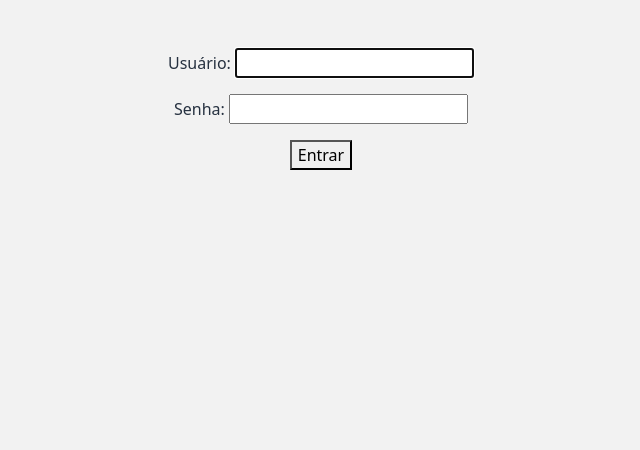
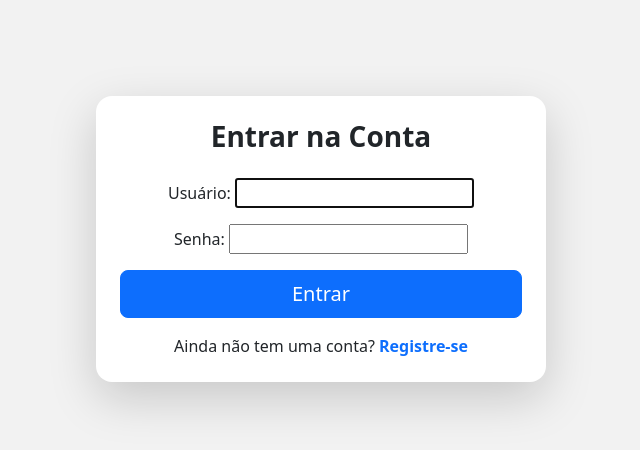
Before and after one commit to lorenaneiva/room-scheduling-manager, a Django app: page /users/login/ in a window 1280 px wide. Shown: the part 56-506 px from the top of the page, without its empty margins (319-959 px from the left). Run offline with Django 5.2, Linux system fonts and the light colour scheme.

Commit message:
style: estilização completa da pagina de login

```diff
--- a/users/templates/users/login.html
+++ b/users/templates/users/login.html
@@ -1,14 +1,43 @@
 {% extends "agendador/base.html" %}
+{% load static %}
 
-{% block header %} {% endblock header %}
+{% block extra_css %}
+<link rel="stylesheet" href="{% static 'agendador/css/index.css' %}">
+{% endblock extra_css %}
+
+{% block header %}{% endblock header %}
+
 {% block content %}
-    {% if form.errors %}
-        <p>Seu login e senha estão incorretos, tente novamente.</p>
-    {% endif %}
-    <form action="{% url 'login' %}" method="post">
+<div class="container my-5">
+  <div class="card shadow-lg border-0 rounded-4 mx-auto" style="max-width: 450px;">
+    <div class="card-body p-4">
+      <h3 class="text-center mb-4 text-dark fw-semibold">Entrar na Conta</h3>
+
+      {% if form.errors %}
+        <div class="alert alert-danger text-center" role="alert">
+          Seu login ou senha estão incorretos. Tente novamente.
+        </div>
+      {% endif %}
+
+      <form action="{% url 'login' %}" method="post" class="needs-validation" novalidate>
         {% csrf_token %}
-        {{ form.as_p }}
-        <button type="submit">Entrar</button>
+        <div class="form-group mb-3">
+          {{ form.as_p }}
+        </div>
+
+        <div class="text-center">
+          <button type="submit" class="btn btn-primary btn-lg w-100">Entrar</button>
+        </div>
         <input type="hidden" name="next" value="{% url 'index' %}">
-    </form>
-{% endblock content%}
+      </form>
+
+      <p class="text-center mt-3 mb-0">
+        Ainda não tem uma conta?
+        <a href="{% url 'register' %}" class="text-decoration-none fw-semibold text-primary">
+          Registre-se
+        </a>
+      </p>
+    </div>
+  </div>
+</div>
+{% endblock content %}
```
